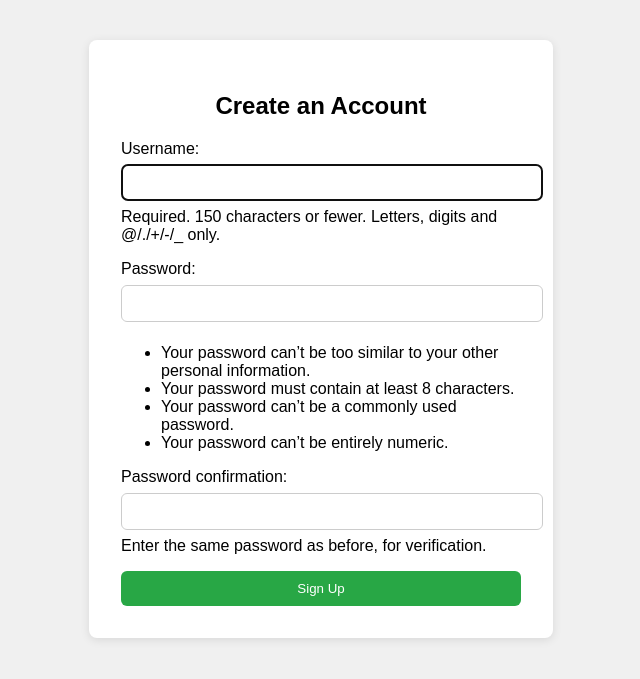
After one commit to tanktoptony/LGextracts, a Django app: page /register/ in a window 1280 px wide. The commit adds this page. Shown: the top 679 px of the page, without its empty margins (319-959 px from the left). Run offline with Django 3.2, Linux system fonts and the light colour scheme.

Commit message:
user registration and login created, stripe integration begun

```diff
--- a/liquidgold/liquidgold/settings.py
+++ b/liquidgold/liquidgold/settings.py
@@ -50,6 +50,11 @@ MIDDLEWARE = [
     'django.contrib.messages.middleware.MessageMiddleware',
     'django.middleware.clickjacking.XFrameOptionsMiddleware',
 ]
+
+# settings.py
+STRIPE_SECRET_KEY = "sk_live_dXVjvCS4U2gDxuqdlymBI2Bn"
+STRIPE_PUBLISHABLE_KEY = "pk_live_YERvqWKSYcjk5IM4xqyLlvYi"
+
 
 ROOT_URLCONF = 'liquidgold.urls'
 
--- a/liquidgold/liquidgold/urls.py
+++ b/liquidgold/liquidgold/urls.py
@@ -17,11 +17,14 @@ from django.contrib import admin
 from django.urls import path, include
 from django.conf import settings
 from django.conf.urls.static import static
+from store.views import register
 
 urlpatterns = [
     path('admin/', admin.site.urls),
     path('', include('blog.urls')),
     path('store/', include('store.urls')),
+    path('accounts/', include('django.contrib.auth.urls')),
+    path('register/', register, name='register'),
 ]
 
 urlpatterns += static(settings.MEDIA_URL, document_root=settings.MEDIA_ROOT)
--- /dev/null
+++ b/liquidgold/store/templates/registration/register.html
@@ -0,0 +1,41 @@
+<!-- templates/registration/register.html -->
+<!DOCTYPE html>
+<html lang="en">
+<head>
+    <meta charset="UTF-8">
+    <title>Sign Up</title>
+    <style>
+        body { font-family: sans-serif; padding: 2em; background: #f0f0f0; }
+        .form-container {
+            max-width: 400px;
+            margin: auto;
+            background: white;
+            padding: 2em;
+            border-radius: 8px;
+            box-shadow: 0 2px 10px rgba(0,0,0,0.1);
+        }
+        h2 { text-align: center; }
+        input { width: 100%; padding: 0.75em; margin: 0.5em 0; border-radius: 6px; border: 1px solid #ccc; }
+        button {
+            width: 100%;
+            padding: 0.75em;
+            background: #28a745;
+            color: white;
+            border: none;
+            border-radius: 6px;
+            cursor: pointer;
+        }
+        .errorlist { color: red; margin: 0 0 1em 0; list-style: none; padding: 0; }
+    </style>
+</head>
+<body>
+    <div class="form-container">
+        <h2>Create an Account</h2>
+        <form method="post">
+            {% csrf_token %}
+            {{ form.as_p }}
+            <button type="submit">Sign Up</button>
+        </form>
+    </div>
+</body>
+</html>
--- /dev/null
+++ b/liquidgold/store/templates/store/cancel.html
@@ -0,0 +1,4 @@
+<!-- templates/store/cancel.html -->
+<h1>Payment Cancelled</h1>
+<p>You cancelled the checkout process.</p>
+<a href="{% url 'view_order' %}">Return to your order</a>
--- /dev/null
+++ b/liquidgold/store/templates/store/success.html
@@ -0,0 +1,4 @@
+<!-- templates/store/success.html -->
+<h1>Thank you!</h1>
+<p>Your payment was successful.</p>
+<a href="{% url 'product_menu' %}">Back to shop</a>
--- a/liquidgold/store/urls.py
+++ b/liquidgold/store/urls.py
@@ -7,6 +7,11 @@ from django.conf.urls.static import static
 urlpatterns = [
     path('', views.product_list, name='product_menu'),
     path('product/<slug:slug>/', views.product_detail, name='product_detail'),
+    path('add-to-order/<int:product_id>/', views.add_to_order, name='add_to_order'),
+    path('order/', views.view_order, name='view_order'),
+    path('create-checkout-session/', views.create_checkout_session, name='create_checkout_session'),
+    path('success/', views.success, name='success'),
+    path('cancel/', views.cancel, name='cancel'),
 ]
 
 urlpatterns += static(settings.MEDIA_URL, document_root=settings.MEDIA_ROOT)
--- a/liquidgold/store/views.py
+++ b/liquidgold/store/views.py
@@ -1,6 +1,29 @@
+import stripe
+from django.conf import settings
+from django.http import JsonResponse
+from django.views.decorators.csrf import csrf_exempt
+from django.contrib.auth.decorators import login_required
+from .models import Product, Category, Order, OrderItem
+
 from django.shortcuts import render, get_object_or_404
-from .models import Product, Category
 from django.db.models import Q
+
+# store/views.py (or accounts/views.py)
+from django.contrib.auth.forms import UserCreationForm
+from django.shortcuts import render, redirect
+from django.contrib.auth import login
+
+def register(request):
+    if request.method == 'POST':
+        form = UserCreationForm(request.POST)
+        if form.is_valid():
+            user = form.save()
+            login(request, user)  # Automatically log them in
+            return redirect('product_menu')  # Redirect to your main store page
+    else:
+        form = UserCreationForm()
+    return render(request, 'registration/register.html', {'form': form})
+
 
 def product_list(request):
     query = request.GET.get('q', '')
@@ -25,12 +48,61 @@ def product_list(request):
         'query': query
     })
 
-'''def product_list(request):
-    products = Product.objects.all()
-
-    return render(request, 'store/product_list.html', {'products': products})
-'''
-
 def product_detail(request, slug):
     product = get_object_or_404(Product, slug=slug)
     return render(request, 'store/product_detail.html', {'product': product})
+
+@login_required
+def add_to_order(request, product_id):
+    product = get_object_or_404(Product, id=product_id)
+    order, created = Order.objects.get_or_create(user=request.user, paid=False)
+    item, created = OrderItem.objects.get_or_create(order=order, product=product)
+    item.quantity += 1
+    item.save()
+    return JsonResponse({'message': 'Added to cart'})
+
+@login_required
+def view_order(request):
+    order = Order.objects.filter(user=request.user, paid=False).first()
+    return render(request, 'store/order.html', {'order': order})
+
+@login_required
+def create_checkout_session(request):
+    order = Order.objects.filter(user=request.user, paid=False).first()
+    if not order:
+        return JsonResponse({'error': 'No active order'}, status=400)
+
+    stripe.api_key = settings.STRIPE_SECRET_KEY
+    line_items = []
+
+    for item in order.orderitem_set.all():
+        line_items.append({
+            'price_data': {
+                'currency': 'usd',
+                'product_data': {
+                    'name': item.product.name,
+                },
+                'unit_amount': int(item.product.price * 100),
+            },
+            'quantity': item.quantity,
+        })
+
+    session = stripe.checkout.Session.create(
+        payment_method_types=['card'],
+        line_items=line_items,
+        mode='payment',
+        success_url='http://localhost:8000/success/',
+        cancel_url='http://localhost:8000/cancel/',
+    )
+
+    return JsonResponse({'id': session.id})
+
+def success(request):
+    order = Order.objects.filter(user=request.user, paid=False).first()
+    if order:
+        order.paid = True
+        order.save()
+    return render(request, 'store/success.html')
+
+def cancel(request):
+    return render(request, 'store/cancel.html')
```
Also changed, not shown: liquidgold/store/templates/registration/login.html (added, +54 -0 lines), liquidgold/store/templates/store/order.html (added, +29 -0 lines), liquidgold/store/templates/store/product_list.html (+8 -1 lines), liquidgold/db.sqlite3.
